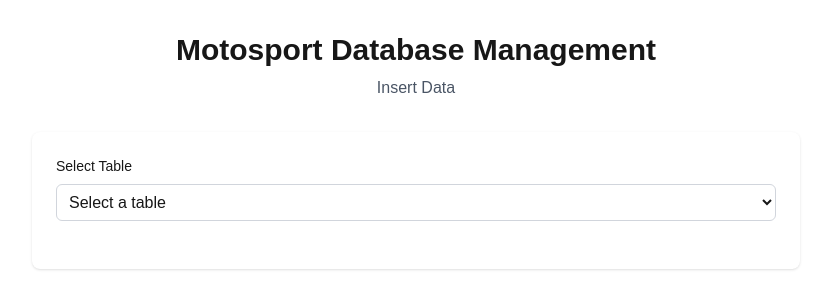
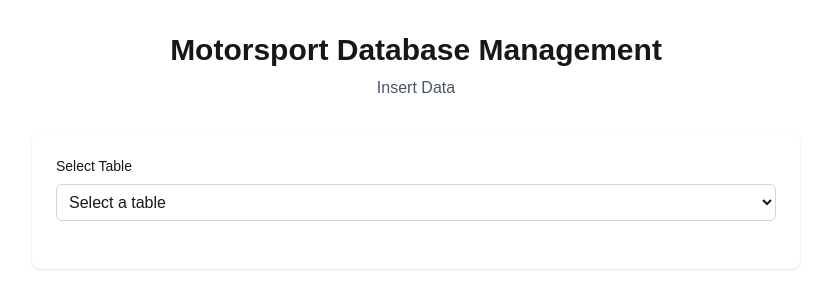
Before and after one commit to NOTDanOS/Motorsport_Database, a Next.js app in the folder frontend/: page / in a window 1280 px wide. Shown: the top 308 px of the page, without its empty margins (224-1055 px from the left). Built offline with nearby package versions, Linux system fonts and the light colour scheme.

Commit message:
small edits

```diff
--- a/frontend/src/app/page.js
+++ b/frontend/src/app/page.js
@@ -7,8 +7,6 @@ import { tableConfigs } from "../utils/tableConfigs";
 
 export default function Home() {
   const [selectedTable, setSelectedTable] = useState("");
-  const [isLoading, setIsLoading] = useState(false);
-  const [message, setMessage] = useState({ text: "", type: "" });
 
   const handleTableChange = (tableName) => {
     setSelectedTable(tableName);
@@ -90,7 +88,7 @@ export default function Home() {
     <div className="min-h-screen p-8 flex flex-col items-center">
       <header className="w-full max-w-3xl mb-8 text-center">
         <h1 className="text-3xl font-bold mb-2">
-          Motosport Database Management
+          Motorsport Database Management
         </h1>
         <p className="text-gray-600 dark:text-gray-300">Insert Data</p>
       </header>
```
